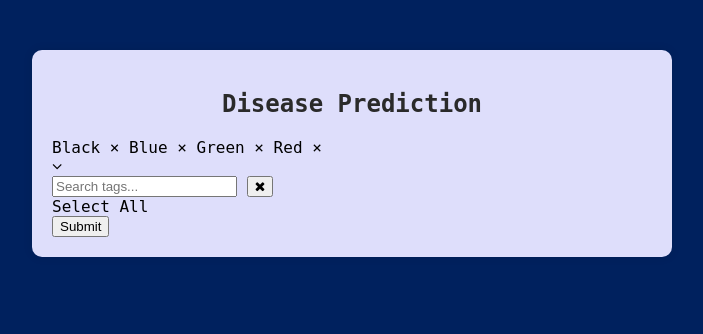
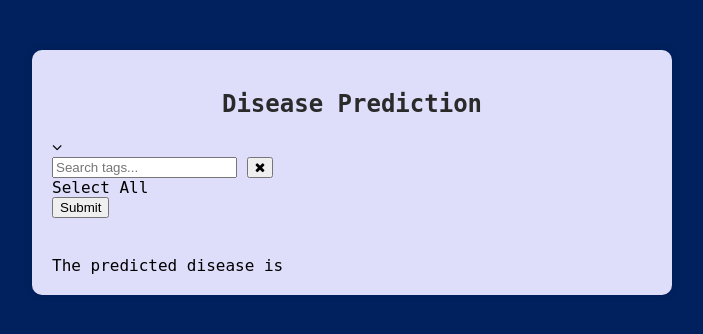
Before and after one commit to shvn22k/DiseasePrediction, a Flask app: page / in a window 1280 px wide. Shown: the top 334 px of the page, without its empty margins (288-991 px from the left). Run offline with Flask 3, Linux system fonts and the light colour scheme; parts of the project's set-up code (start-up, migrations or seed data) failed here and were passed over.

Commit message:
Update index.html [V.02.3]

```diff
--- a/templates/index.html
+++ b/templates/index.html
@@ -5,7 +5,7 @@
     <meta charset="UTF-8">
     <meta name="viewport" content="width=device-width, initial-scale=1.0">
     <title>Disease Prediction</title>
-    <link rel="stylesheet" href="new_style.css">
+    <link rel="stylesheet" href="{{ url_for('static', filename='new_style.css')}}">
     <link rel="stylesheet" href="https://cdnjs.cloudflare.com/ajax/libs/font-awesome/4.7.0/css/font-awesome.min.css">
 </head>
 
@@ -16,22 +16,10 @@
         <h2 style="color: #2a2a2a; text-align: center;">Disease Prediction</h2>
 
 
-        <div class="enclosure"><div class="custom-select open"><div class="select-box">
+        <div class="enclosure"><div class="custom-select"><div class="select-box">
             <input type="text" class="tags-input" names="tags" hidden />
 
             <div class="selected-options">
-                <span class="tag">Black
-                    <span class="remove-tag">&times;</span>
-                </span>
-                <span class="tag">Blue
-                    <span class="remove-tag">&times;</span>
-                </span>
-                <span class="tag">Green
-                    <span class="remove-tag">&times;</span>
-                </span>
-                <span class="tag">Red
-                    <span class="remove-tag">&times;</span>
-                </span>
             </div>
             <div class="arrow">
                 <i class="fa fa-angle-down"></i>
@@ -46,7 +34,7 @@
 
                 <div class="option all-tags" data-value="All">Select All</div>
 
-                {{ symptom_list_html }}
+                {{ symptom_list_html |safe }}
                 <!-- This list is to be rendered on '/' route of flask app has the sytnax of :
                     " <div class="option" data-value="{symptom-x}"> Symptom-x </div> " -->
 
@@ -55,7 +43,10 @@
                 <input type="button" class="btn_submit" value="Submit"/>
             </div>
         </div>
+        <br><br>
+        <div class="predicted-disease">The predicted disease is </div>
     </div>
-    <script src="new_script.js" ></script>
+
+    <script src="{{ url_for('static', filename='new_script.js')}}" defer></script>
 </body>
 </html>
```
